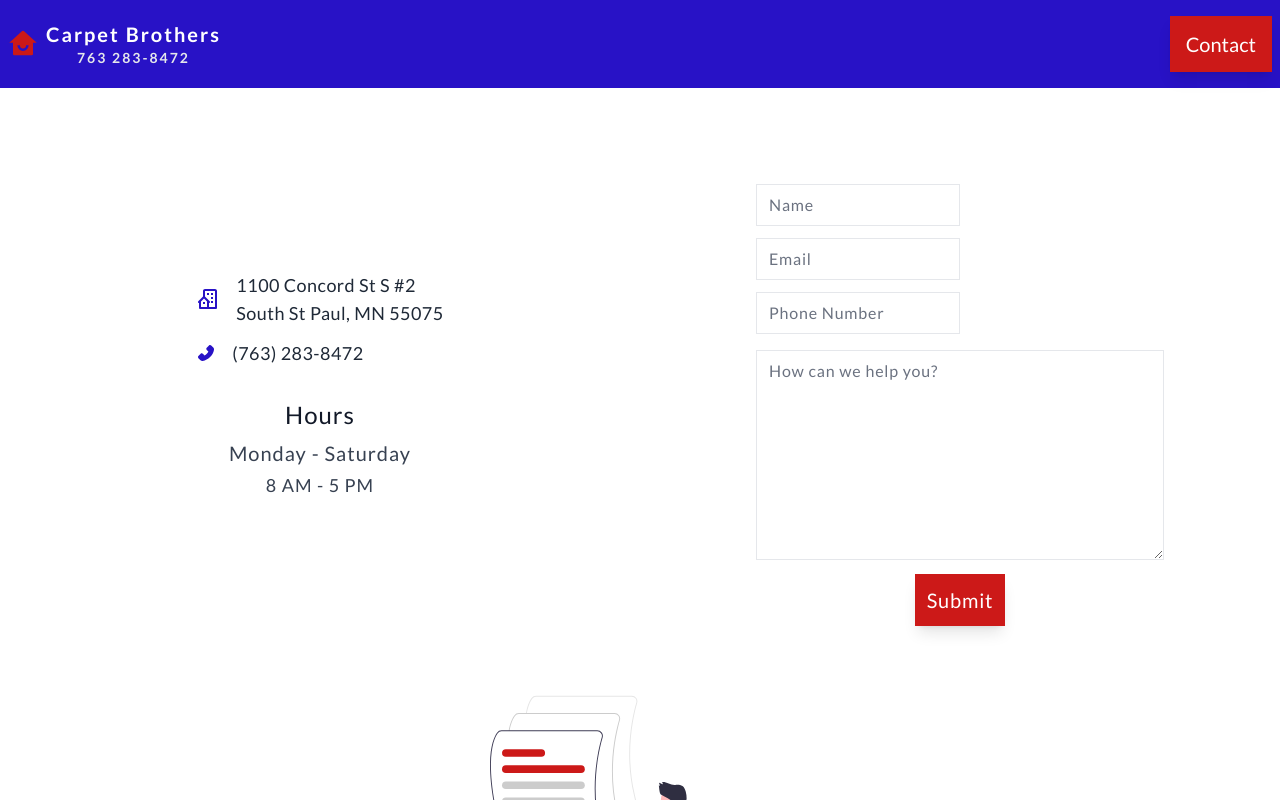
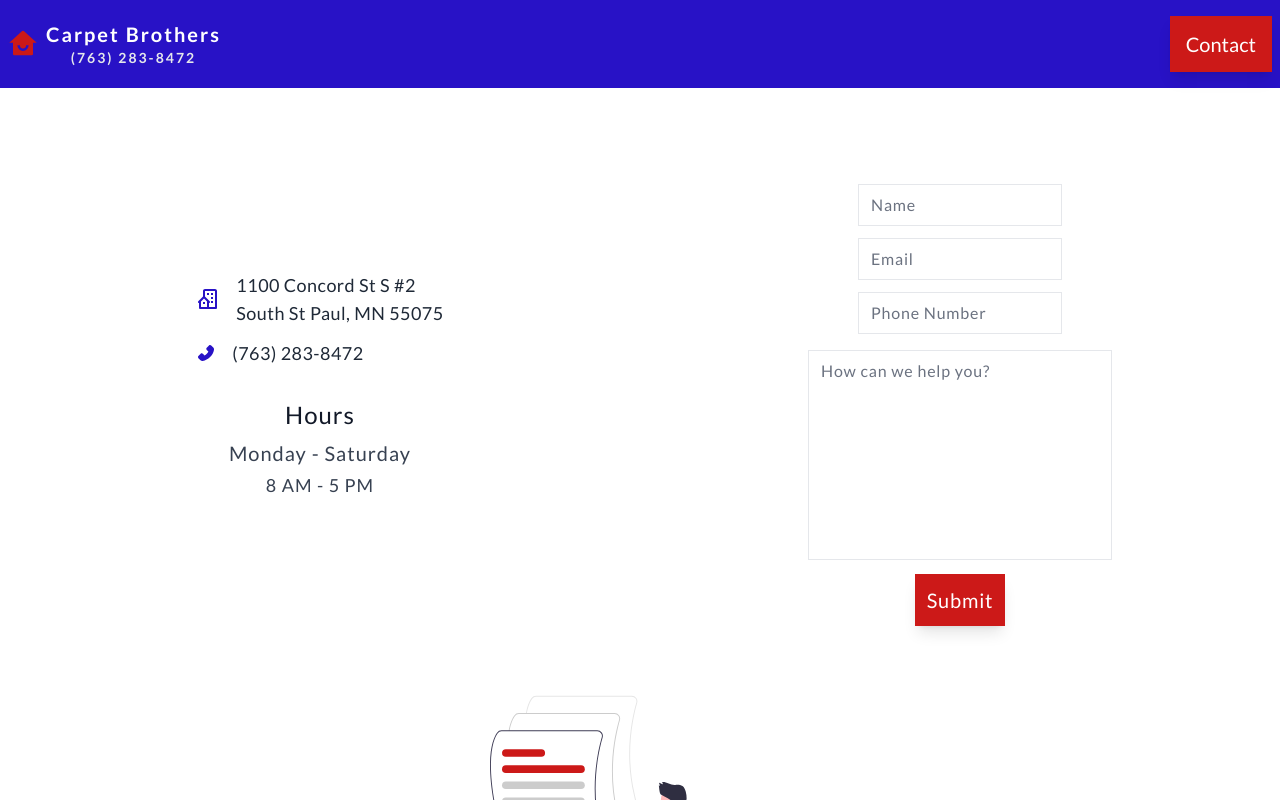
Before and after one commit to latz09/carpet-brothers, a Next.js app: page /contact-us in a window 1280 px wide. Shown: the top 800 px of the page. Built offline with nearby package versions, Linux system fonts and the light colour scheme.

Commit message:
update gallery

```diff
--- a/components/contact/ContactForm.js
+++ b/components/contact/ContactForm.js
@@ -3,9 +3,9 @@
 const ContactForm = () => {
 	return (
 		<div className=' '>
-			<form className='tracking-wider  mx-4'>
-				<div className='grid grid-cols-2 items-end'>
-					<div className=' grid gap-3  w-2/3 '>
+			<form className='tracking-wider mx-4'>
+				<div className='grid'>
+					<div className='grid gap-3 place-self-center'>
 						<input
 							type='text'
 							name='name'
@@ -30,13 +30,14 @@ const ContactForm = () => {
 					</div>
 
 				</div>
-				<div className='col-span-2 mt-4'>
+				<div className='mt-4 w-1/2 mx-auto'>
 					<textarea
 						rows='8'
 						name='message'
 						id='message'
 						placeholder='How can we help you?'
-						className='form-input w-full'
+						className='form-input w-full resize-none'
+
 					></textarea>
 				</div>
                 <div className="grid justify-items-center py-2">
--- a/components/gallery/Gallery.js
+++ b/components/gallery/Gallery.js
@@ -5,7 +5,7 @@ import PageHeading from '../utils/PageHeading';
 
 const Gallery = () => {
 	return (
-		<div className=' max-w-7xl mx-auto px-2 md:px-4 bg-red bg-opacity-10 border-l-4 border-r-2 border-red italic'>
+		<div className=' max-w-7xl mx-auto px-2 md:px-4 bg-red bg-opacity-10 border-l-4 md:border-x-4 border-red italic'>
 			<PageHeading title='Gallery' />
 			<div className='grid xl:grid-cols-2 place-items-center gap-8 md:gap-4'>
 				{galleryImages.map((image) => (
--- a/components/layout/Navbar.js
+++ b/components/layout/Navbar.js
@@ -13,7 +13,7 @@ const Navbar = () => {
 							</span>
 							<div className='grid justify-items-center '>
 								<h1>Carpet Brothers</h1>
-								<span className='text-sm text-gray-200'>{`763 283-8472`}</span>
+								<span className='text-sm text-gray-200'>{`(763) 283-8472`}</span>
 							</div>
 						</a>
 					</Link>
--- a/pages/contact-us.js
+++ b/pages/contact-us.js
@@ -1,5 +1,5 @@
 import Image from 'next/image';
-import vector from '../public/images/vector-image.svg'
+import vector from '../public/images/vector-image.svg';
 import ContactForm from '../components/contact/ContactForm';
 import ContactInfo from '../components/contact/ContactInfo';
 import Hours from '../components/contact/Hours';
@@ -7,9 +7,8 @@ import Hours from '../components/contact/Hours';
 const ContactUs = () => {
 	return (
 		<div>
-
-			<div className='grid  lg:grid-cols-2 place-items-center pt-12 '>
-				<div className='grid  gap-8'>
+			<div className='grid  lg:grid-cols-2  pt-12 '>
+				<div className='grid place-self-center gap-8'>
 					<ContactInfo />
 					<Hours />
 				</div>
@@ -17,11 +16,10 @@ const ContactUs = () => {
 					<ContactForm />
 				</div>
 			</div>
-            <div className='grid  place-items-center max-w-7xl mx-auto'>
-
-                <div>
-                    <Image src={vector} alt='' width={300} height={400}/>
-                </div>
+			<div className='grid  place-items-center max-w-7xl mx-auto'>
+				<div>
+					<Image src={vector} alt='' width={300} height={400} />
+				</div>
 			</div>
 		</div>
 	);
```
